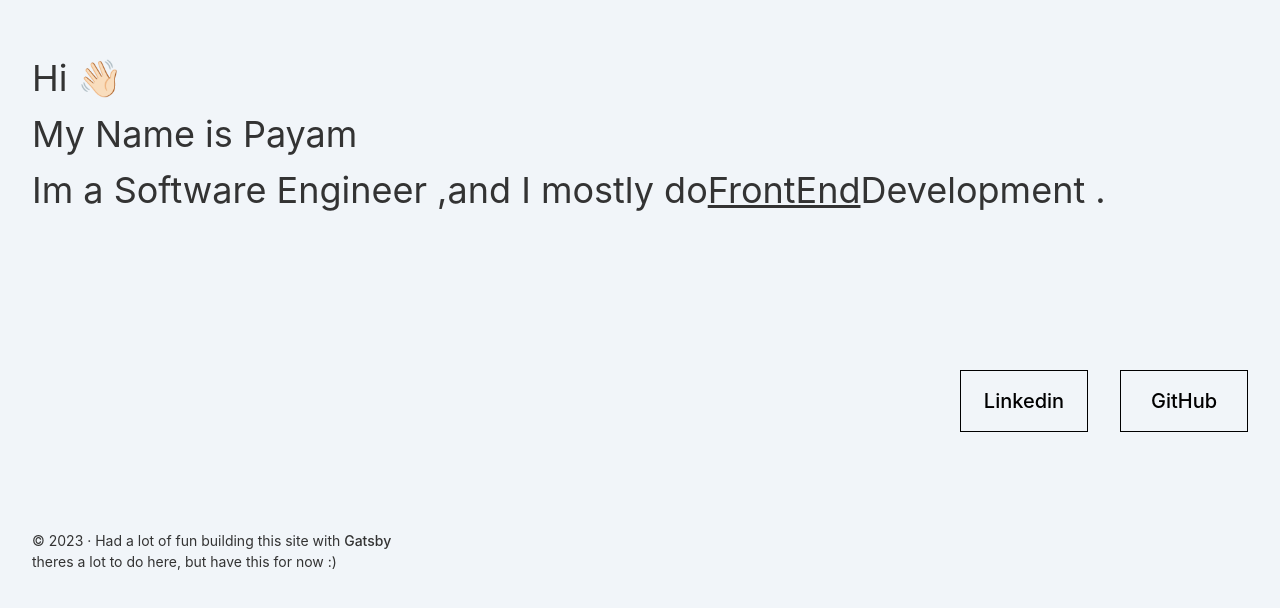
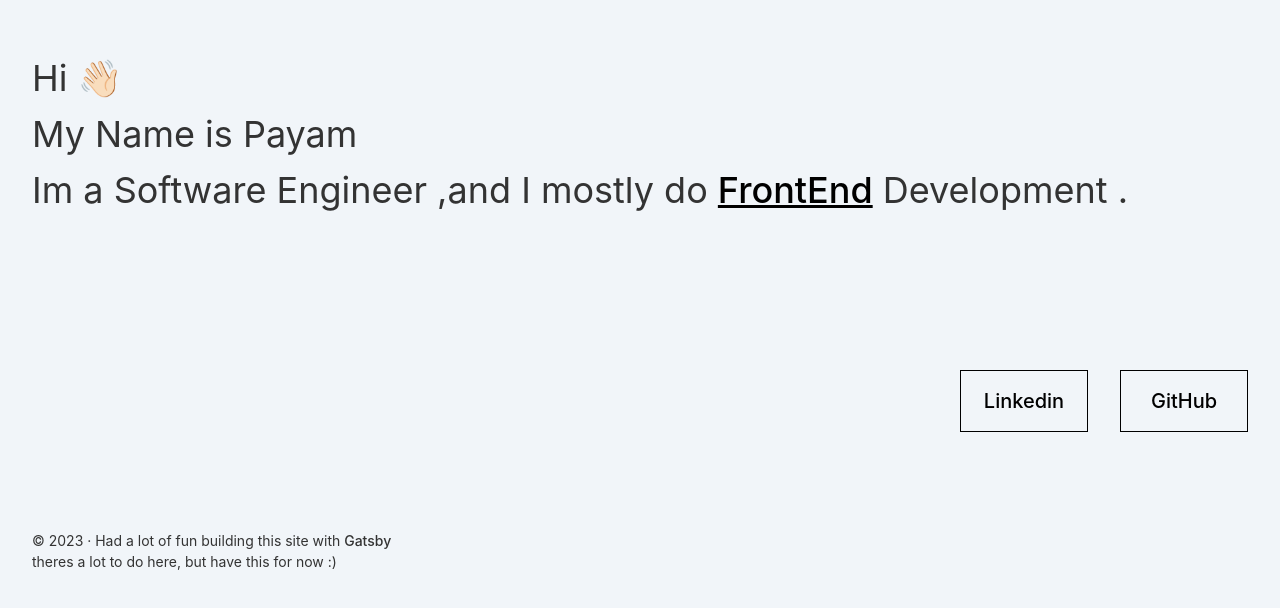
Before and after one commit to beipym/payamb-react, a Gatsby site: page / in a window 1280 px wide. Shown: the part 134-742 px from the top of the page. Built offline with nearby package versions, Linux system fonts and the light colour scheme; Gatsby itself is replaced by a stand-in of ours.

Commit message:
small typo, add a link

```diff
--- a/src/components/home/introBlock.js
+++ b/src/components/home/introBlock.js
@@ -18,7 +18,13 @@ const IntroBlock = () => {
 
         <span className='mt-4 text-4xl'>
           Im a Software Engineer ,and I mostly do
-          <span className='underline hover:cursor-pointer'>FrontEnd</span>
+          {` `}
+          <a href='https://frontendmasters.com/guides/front-end-handbook/2018/what-is-a-FD.html' target='_blank' className='text-black'>
+            <span className='underline hover:cursor-pointer'>
+              FrontEnd
+            </span>
+          </a>
+          {` `}
           Development .
         </span>
 
```
